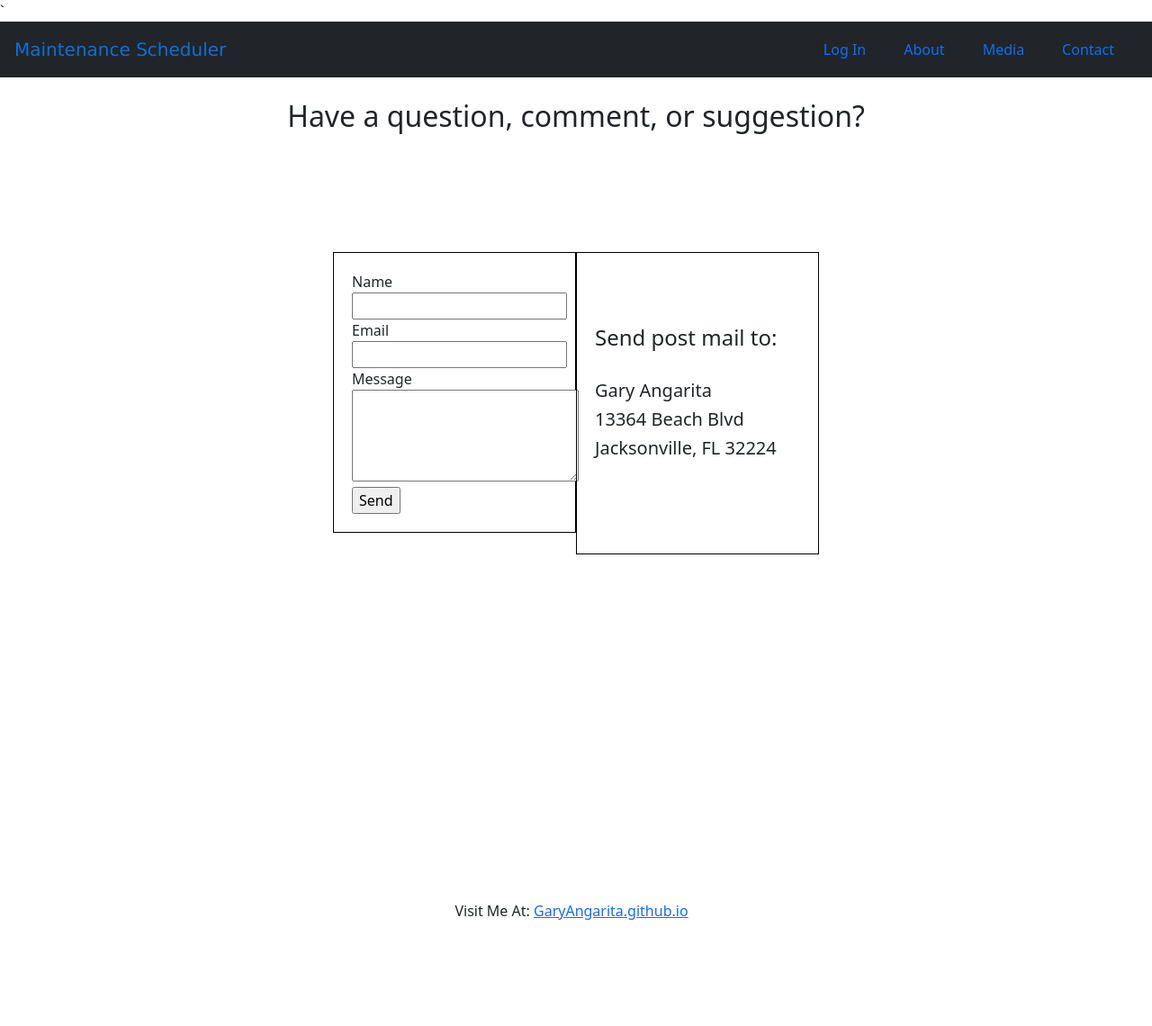
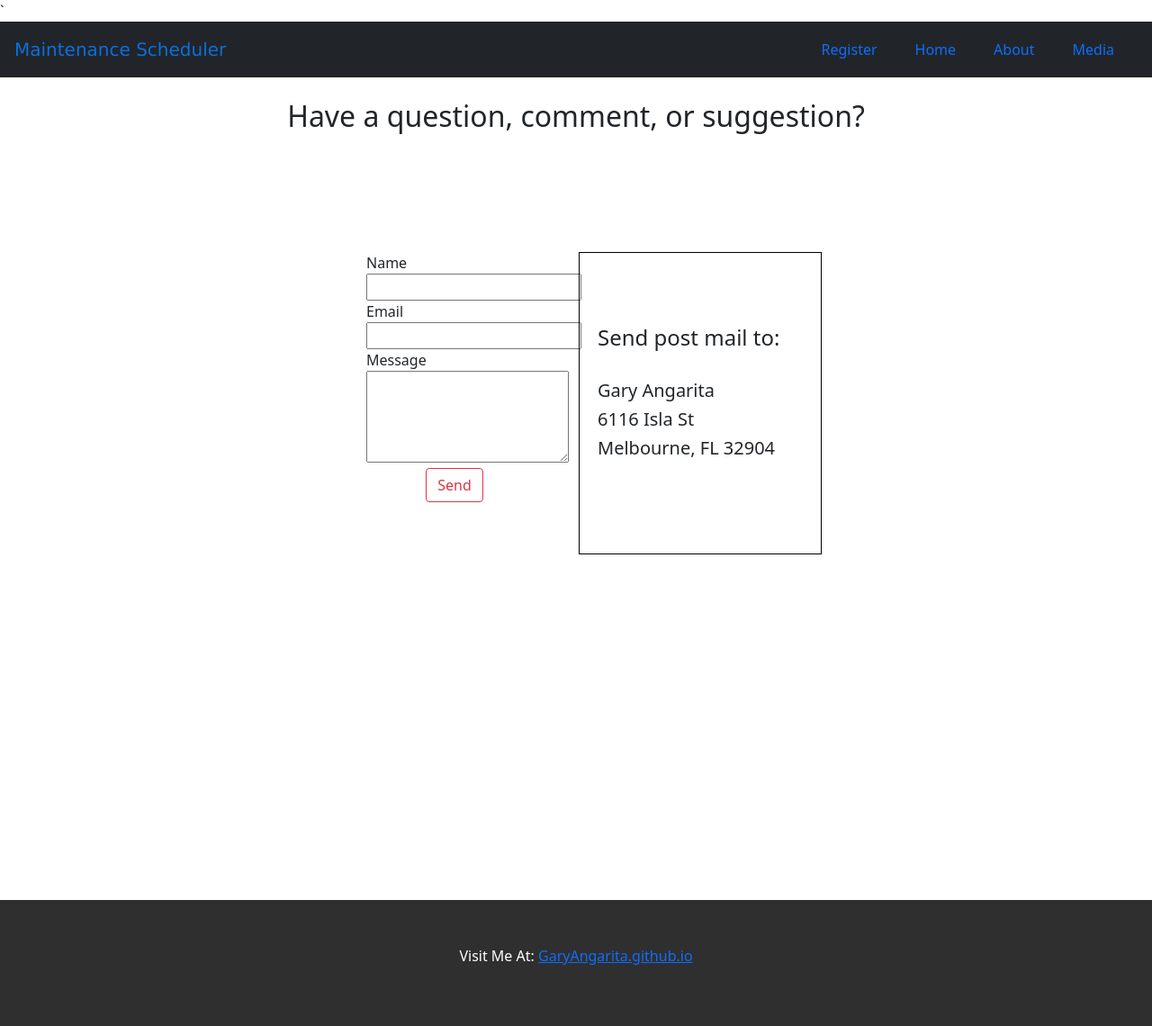
Before and after one commit to GaryAngarita/maintenance_scheduler, a Django app: page /contact in a window 1280 px wide. Shown: the whole page at 90% size. Before the commit the page ends 1022 px from the top, so only its background shows below. Run offline with Django 3.2, Linux system fonts and the light colour scheme; parts of the project's set-up code (start-up, migrations or seed data) failed here and were passed over; some libraries are stand-ins or nearby versions.

Commit message:
updated generic pages

```diff
--- a/sched_maint/sched_maint_app/static/css/contact.css
+++ b/sched_maint/sched_maint_app/static/css/contact.css
@@ -31,11 +31,6 @@ li{
     margin: auto;
 }
 
-
-a{
-    padding-right: 10px;
-}
-
 h2, p{
     text-align: center;
 }
@@ -49,6 +44,30 @@ h2, p{
     display: flex;
     place-content: center;
     padding-top: 100px;
+}
+
+#address, #email{
+    width: 236px auto;
+    height: 250px;
+    padding: 0px 20px 0px 20px;
+}
+
+.con_form{
+    width: 236px;
+    height: 250px;
+    padding: 0px 20px 0px 20px;
+}
+
+#address h2, #address p{
+    text-align: center;
+}
+
+#add_content{
+    padding-top: 24px;
+}
+
+#email_button{
+    text-align: center;
 }
 
 .temp_one_two, .temp_three_four{
@@ -68,7 +87,18 @@ h2, p{
     justify-content: center;
 }
 
+.bg-4 {
+    background-color: #2f2f2f;
+    color: #ffffff;
+}
+
+.container-fluid {
+    padding-top: 50px;
+    padding-bottom: 50px;
+}
+
 footer{
+    padding-top: 40px;
     display: flex;
     place-content: center;
     align-content: center;
--- a/sched_maint/sched_maint_app/templates/about.html
+++ b/sched_maint/sched_maint_app/templates/about.html
@@ -21,7 +21,7 @@
             <a class="nav-link" href="/logreg">Register</a>
         </li>
         <li class="nav-item">
-            <a class="nav-link" href="/index">Home</a>
+            <a class="nav-link" href="/">Home</a>
         </li>
         <li class="nav-item">
             <a class="nav-link" href="/media">Media</a>
@@ -54,11 +54,10 @@
     </div>
 
     <footer class="container-fluid bg-4 text-center">
-        <p>Bootstrap Theme Made By <a href="https://www.w3schools.com">www.w3schools.com</a></p>
+        <p>Visit Me At: <a href="https://garyangarita.github.io/">GaryAngarita.github.io</a></p>
     </footer>
 
     <script src="https://cdn.jsdelivr.net/npm/bootstrap@5.0.2/dist/js/bootstrap.bundle.min.js" integrity="sha384-MrcW6ZMFYlzcLA8Nl+NtUVF0sA7MsXsP1UyJoMp4YLEuNSfAP+JcXn/tWtIaxVXM" crossorigin="anonymous"></script>
-    <script src="https://code.jquery.com/jquery-2.1.4.min.js"></script>
 </body>
 
 </html>
--- a/sched_maint/sched_maint_app/templates/contact.html
+++ b/sched_maint/sched_maint_app/templates/contact.html
@@ -8,6 +8,7 @@
     <title>Maintenance Scheduler</title>
     {% load static %}
     <link rel="stylesheet" href="{% static 'css/contact.css' %}">
+    <script type="text/javascript" src="https://cdn.jsdelivr.net/npm/emailjs-com@3/dist/email.min.js"></script>
     <script type="text/javascript">
         (function() {
             // https://dashboard.emailjs.com/admin/integration
@@ -39,16 +40,16 @@
                 <a class="navbar-brand navbar-text" href="/logreg">Maintenance Scheduler</a>
                 <ul class="nav nav-pills">
                 <li class="nav-item">
-                    <a class="nav-link" href="/logreg">Log In</a>
+                    <a class="nav-link" href="/logreg">Register</a>
+                </li>
+                <li class="nav-item">
+                    <a class="nav-link" href="/">Home</a>
                 </li>
                 <li class="nav-item">
                     <a class="nav-link" href="/about">About</a>
                 </li>
                 <li class="nav-item">
                     <a class="nav-link" href="/media">Media</a>
-                </li>
-                <li class="nav-item">
-                    <a class="nav-link" href="/contact">Contact</a>
                 </li>
                 </ul>
             </nav>
@@ -58,24 +59,27 @@
         <h2>Have a question, comment, or suggestion?</h2>
         <br>
         <div id="contact_temps">
-            <div class="temp_one_two">
-                <form id="contact-form">
-                    <input type="hidden" name="contact_number">
-                    <label>Name</label>
-                    <input type="text" name="user_name">
-                    <label>Email</label>
-                    <input type="email" name="user_email">
-                    <label>Message</label>
-                    <textarea name="message" rows="4" cols="25"></textarea>
-                    <input id="subbut" type="submit" value="Send">
+            <div id="email">
+                <form action="?" method="POST" id="contact-form" class="con_form">
+                  <input type="hidden" name="contact_number" />
+                  <label>Name</label>
+                  <input type="text" name="user_name" />
+                  <label>Email</label>
+                  <input type="email" name="user_email" />
+                  <label>Message</label>
+                  <textarea name="message" rows="4" cols="22.5"></textarea>
+                  <div class="g-recaptcha" data-sitekey="6Le_-J4dAAAAACSIyZDkwRUqR_-08NbS2T3SFkbQ"></div>
+                  <div id="email_button">
+                    <input class="btn btn-outline-danger" type="submit" value="Send" />
+                  </div>
                 </form>
             </div>
             <div class="temp_three_four">
                 <h4>Send post mail to:</h4>
                 <br>
                 <h5>Gary Angarita</h5>
-                <h5>13364 Beach Blvd</h5>
-                <h5>Jacksonville, FL 32224</h5>
+                <h5>6116 Isla St</h5>
+                <h5>Melbourne, FL 32904</h5>
             </div>
         </div>
     </div>
--- a/sched_maint/sched_maint_app/templates/index.html
+++ b/sched_maint/sched_maint_app/templates/index.html
@@ -98,6 +98,5 @@
     </footer>
 
     <script src="https://cdn.jsdelivr.net/npm/bootstrap@5.0.2/dist/js/bootstrap.bundle.min.js" integrity="sha384-MrcW6ZMFYlzcLA8Nl+NtUVF0sA7MsXsP1UyJoMp4YLEuNSfAP+JcXn/tWtIaxVXM" crossorigin="anonymous"></script>
-    <script src="https://code.jquery.com/jquery-2.1.4.min.js"></script>
   </body>
 </html>
```
Also changed, not shown: sched_maint/sched_maint_app/static/css/index.css (+16 -10 lines), sched_maint/sched_maint_app/templates/media.html (+5 -5 lines).
